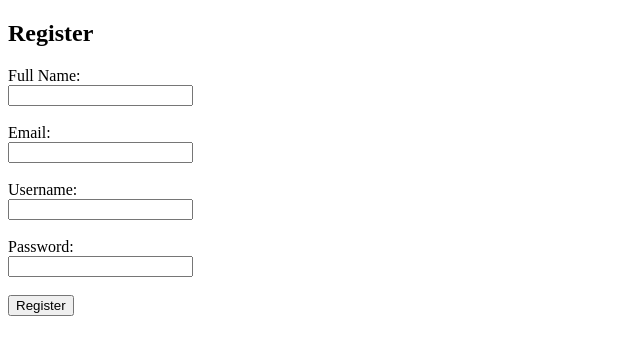
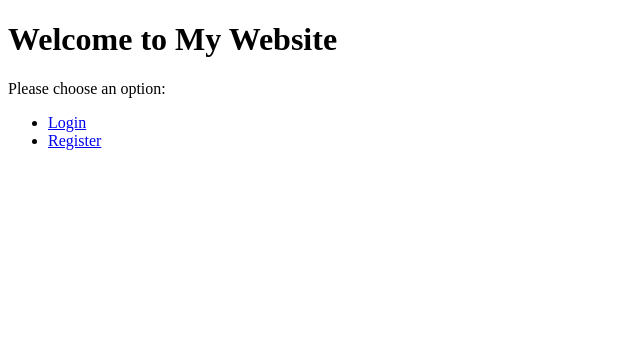
Before and after one commit to simhadri123s/facebook, a plain HTML site: page index.html in a window 1280 px wide. Shown: the whole page, without its empty margins (0-640 px from the left). Drawn offline with Linux system fonts and the light colour scheme.

Commit message:
Update index.html

```diff
--- a/index.html
+++ b/index.html
@@ -1,24 +1,14 @@
 <!DOCTYPE html>
 <html>
 <head>
-  <title>Register Page</title>
+  <title>Welcome Page</title>
 </head>
 <body>
-  <h2>Register</h2>
-  <form action="/register" method="POST">
-    <label for="fullname">Full Name:</label><br>
-    <input type="text" id="fullname" name="fullname" required><br><br>
-
-    <label for="email">Email:</label><br>
-    <input type="email" id="email" name="email" required><br><br>
-
-    <label for="username">Username:</label><br>
-    <input type="text" id="username" name="username" required><br><br>
-
-    <label for="password">Password:</label><br>
-    <input type="password" id="password" name="password" required><br><br>
-
-    <input type="submit" value="Register">
-  </form>
+  <h1>Welcome to My Website</h1>
+  <p>Please choose an option:</p>
+  <ul>
+    <li><a href="login.html">Login</a></li>
+    <li><a href="register.html">Register</a></li>
+  </ul>
 </body>
 </html>
```
